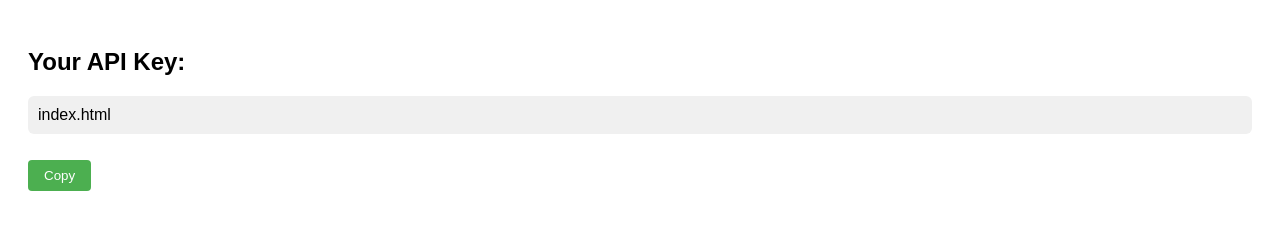
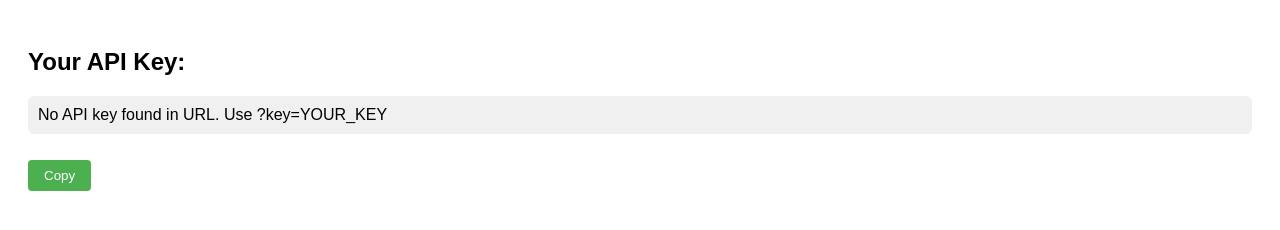
Before and after one commit to nihacks07/api, a plain HTML site: page index.html in a window 1280 px wide. Drawn offline with Linux system fonts and the light colour scheme.

Commit message:
Update index.html

```diff
--- a/index.html
+++ b/index.html
@@ -11,7 +11,8 @@
         background-color: #f0f0f0;
         padding: 10px;
         border-radius: 6px;
-        word-break: break-all;
+        word-break: break-word;
+        max-width: 100%;
       }
       button {
         margin-top: 10px;
@@ -33,12 +34,20 @@
     <button onclick="copyKey()">Copy</button>
 
     <script>
-      const path = window.location.pathname;
-      const segments = path.split('/').filter(Boolean);
-      const apiKey = segments[segments.length - 1] || 'No API key found in URL';
-      document.getElementById('apiKeyDisplay').innerText = apiKey;
+      // Read the ?key= from URL
+      const params = new URLSearchParams(window.location.search);
+      const apiKey = params.get("key");
+
+      const display = document.getElementById("apiKeyDisplay");
+
+      if (apiKey) {
+        display.innerText = apiKey;
+      } else {
+        display.innerText = "No API key found in URL. Use ?key=YOUR_KEY";
+      }
 
       function copyKey() {
+        if (!apiKey) return alert("No key to copy");
         navigator.clipboard.writeText(apiKey).then(() => {
           alert("API key copied to clipboard!");
         }).catch(err => {
```
